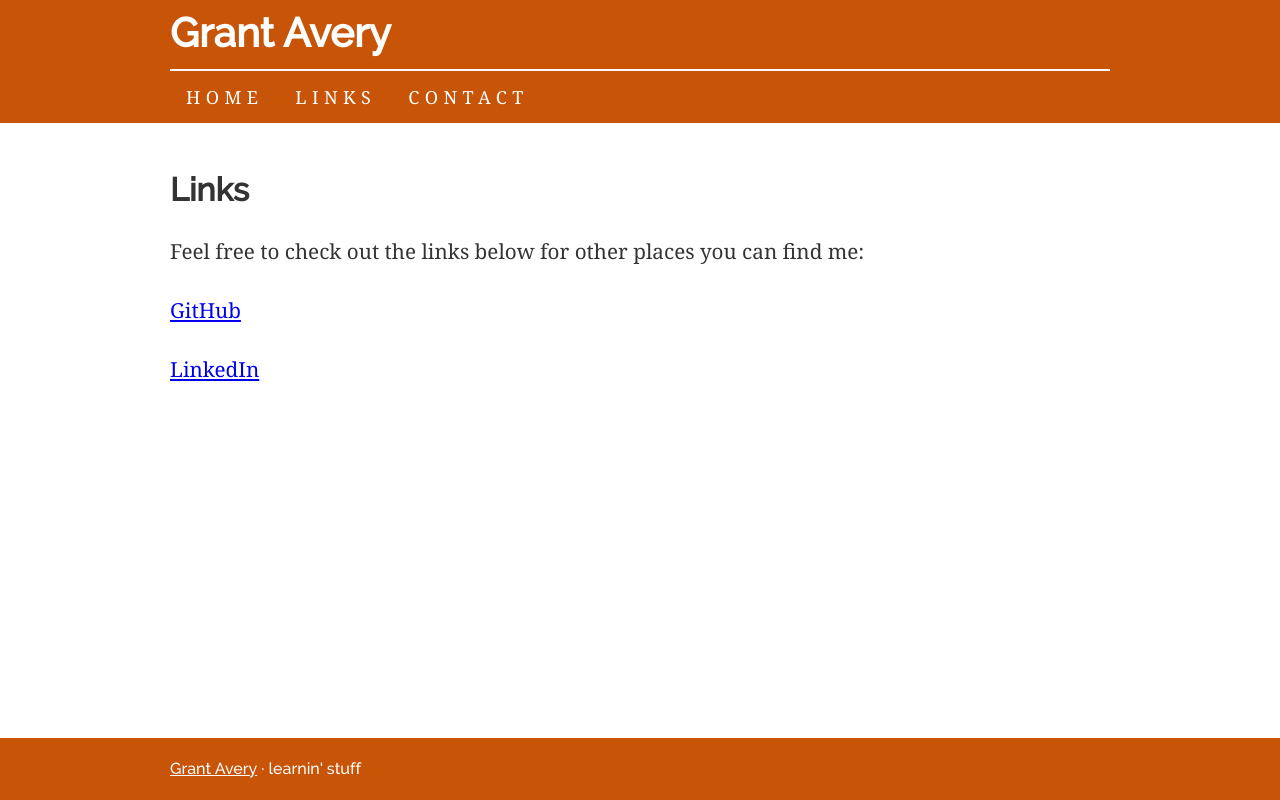
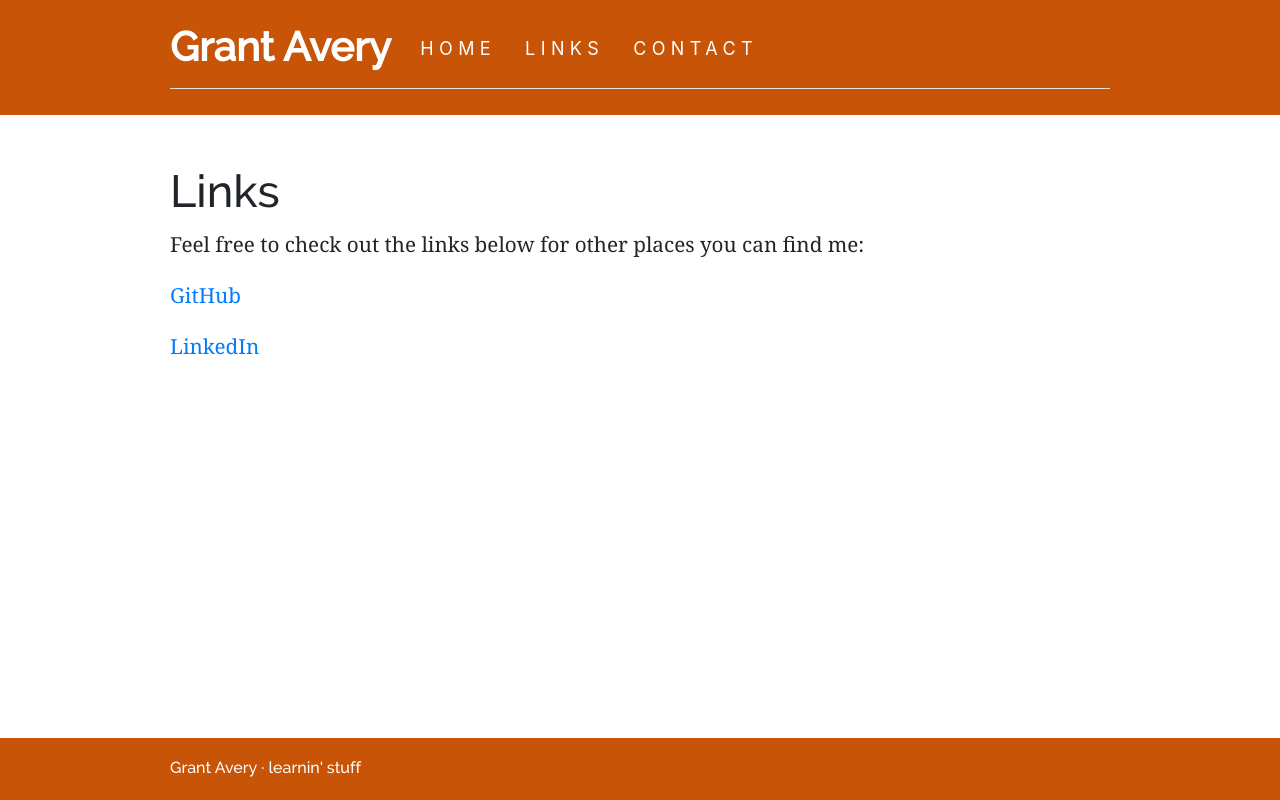
Before and after one commit to grantavery/GrantAveryCom, a Gatsby site: page /links in a window 1280 px wide. Built offline with nearby package versions, Linux system fonts and the light colour scheme; Gatsby itself is replaced by a stand-in of ours.

Commit message:
Added react-bootstrap nav component and customized to match my site's look and feel

```diff
--- a/gatsby-browser.js
+++ b/gatsby-browser.js
@@ -5,3 +5,5 @@
  */
 
 // You can delete this file if you're not using it
+
+import 'bootstrap/dist/css/bootstrap.css';
--- a/package.json
+++ b/package.json
@@ -5,6 +5,7 @@
   "author": "Grant Avery",
   "dependencies": {
     "axios": "^0.18.0",
+    "bootstrap": "^4.5.0",
     "gatsby": "^2.19.41",
     "gatsby-image": "^2.0.20",
     "gatsby-plugin-manifest": "^2.0.9",
@@ -18,6 +19,7 @@
     "node-sass": "^4.11.0",
     "prop-types": "^15.6.2",
     "react": "^16.6.3",
+    "react-bootstrap": "^1.0.1",
     "react-dom": "^16.6.3",
     "react-google-recaptcha": "^2.0.1",
     "react-helmet": "^5.2.0"
--- a/src/components/header.js
+++ b/src/components/header.js
@@ -1,25 +1,30 @@
 import React from 'react';
 import { Link } from 'gatsby';
 import PropTypes from 'prop-types';
+import Nav from 'react-bootstrap/Nav';
+import Navbar from 'react-bootstrap/Navbar';
 
 const Header = ({ siteTitle, menuLinks }) => (
   <div id='header'>
-    <div className='header-content'>
-      <h1 className='header-title'>
+		<div className='header-content'>
+		<Navbar expand='md' >
+			<h1 className='header-title'>
         <Link to='/' className='link-white'>{siteTitle}</Link>
       </h1>
-      <hr/>
-      <nav className='header-menu' style={{display:'flex', flex:1 }}>
-        <ul className='header-ul'>
+			<Navbar.Toggle aria-controls='basic-navbar-nav' />
+			<Navbar.Collapse id='basic-navbar-nav'>
+				<Nav className='mr-auto header-menu'>
         {
           menuLinks.map(link =>
             <li className='header-li' key={link.name}>
               <Link className='header-btn btn link-white' to={link.link}>{link.name}</Link>
             </li>)
         }
-        </ul>
-      </nav>
-    </div>
+				</Nav>
+			</Navbar.Collapse>
+		</Navbar>
+		<hr/>
+		</div>
   </div>
 )
 
--- a/src/pages/links.js
+++ b/src/pages/links.js
@@ -9,9 +9,9 @@ const LinksPage = () => (
     <div>
       <p>Feel free to check out the links below for other places you can find me:</p>
 
-      <p><a href='https://github.com/GrantAvery/GrantAvery'>GitHub</a></p>
+      <p><a href='https://github.com/GrantAvery/GrantAvery' target='_blank' rel='noreferrer'>GitHub</a></p>
 
-      <p><a href='https://www.linkedin.com/in/grant-m-avery/'>LinkedIn</a></p>
+      <p><a href='https://www.linkedin.com/in/grant-m-avery/' target='_blank' rel='noreferrer'>LinkedIn</a></p>
     </div>
   </Layout>
 )
--- a/src/styles/_layout.scss
+++ b/src/styles/_layout.scss
@@ -28,14 +28,26 @@
   background: #c75407;
 
   .header-content {
-    height: 123px;
+    height: 115px;
     margin: 0 auto;
     max-width: 960px;
-    padding: 1.25rem 10px;
+		padding: 1.25rem 10px 0rem;
+
+		.navbar {
+			padding: 0;
+			margin-bottom: 15px;
+		}
+
+		.navbar-toggler {
+			background-color: #fff;
+		}
 
     .header-title {
       font-size: 2.25rem;
-      line-height: 0.5;
+			line-height: 0.5;
+			margin-right: 15px;
+			font-weight: bold;
+			margin-top: 10px;
     }
 
     .header-menu {
@@ -50,7 +62,11 @@
 
       .header-li {
         float: left;
-        position: relative;
+				position: relative;
+
+				@include media('<tablet') {
+					margin-bottom: 0;
+				}
       }
 
       .header-li:hover > a {
@@ -63,7 +79,12 @@
       color: white;
       text-decoration: none;
     }
-  }
+	}
+
+	.headerBottom {
+		background-color: #c75407;
+		height: 23px;
+	}
 }
 
 /* Footer */
--- a/src/styles/main.scss
+++ b/src/styles/main.scss
@@ -126,7 +126,8 @@ optgroup {
 button,
 .btn {
   background-color: #c75407;
-  border: 0;
+	border: 0;
+	border-radius: 0;
   color: #fff;
   display: block;
   font-size: 1em;
@@ -134,7 +135,7 @@ button,
   line-height: 42px;
   overflow: visible;
   padding: 0 16px;
-  text-transform: uppercase;
+	text-transform: uppercase;
 }
 button:hover,
 button:active,
@@ -252,7 +253,7 @@ h1 {
   font-family: 'ralewaymedium', 'Helvetica', sans-serif;
   font-size: 1.8rem;
   line-height: 1.1;
-  margin-bottom: 1.45rem;
+  margin-bottom: 1rem;
   margin-left: 0;
   margin-right: 0;
   margin-top: 0;
@@ -535,7 +536,7 @@ th {
   font-weight: bold;
 }
 li {
-  margin-bottom: calc(1.45rem / 2);
+  //margin-bottom: calc(1.45rem / 2);
 }
 ol li {
   padding-left: 0;
```
Also changed, not shown: README.md.
